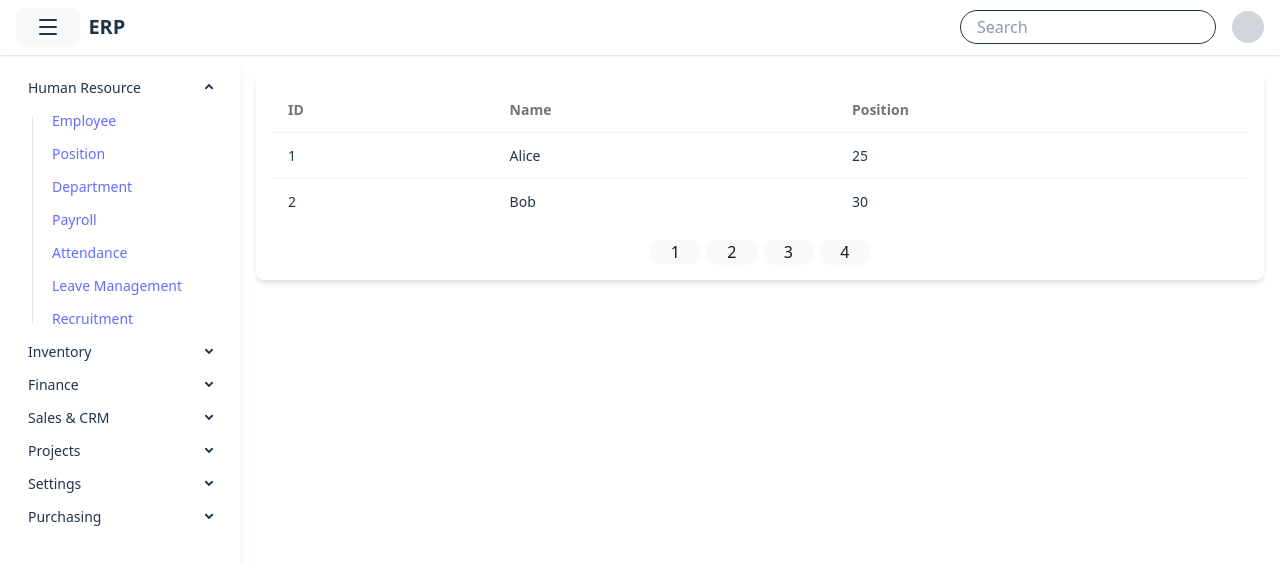
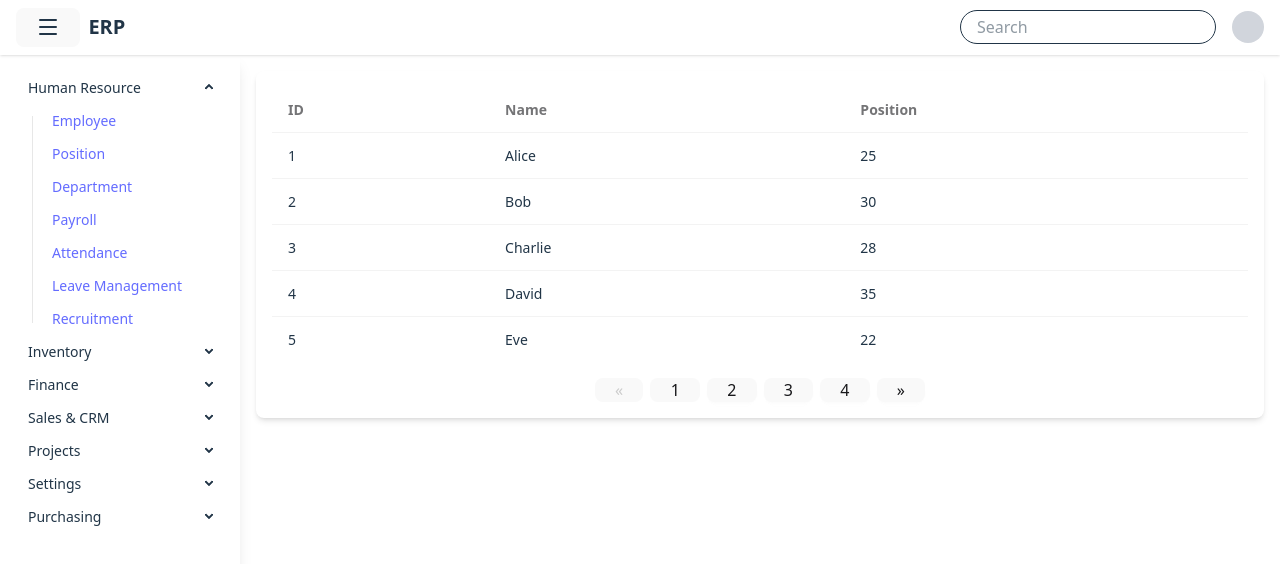
Before and after one commit to adryanasdq/erp-fe, a React (Vite) app: page /hr in a window 1280 px wide. Shown: the top 564 px of the page. Built offline with nearby package versions, Linux system fonts and the light colour scheme.

Commit message:
[Update] Improve DataTable pagination

```diff
--- a/src/components/datatable.tsx
+++ b/src/components/datatable.tsx
@@ -10,7 +10,8 @@ const DataTable = <T extends { id: string }>({
   data,
 }: DataTableProps<T>) => {
   const [currentPage, setCurrentPage] = useState(1);
-  const pageSize = 2;
+  const pageSize = 5;
+  const maxButtons = 4;
 
   const paginatedData = useMemo(() => {
     const startIndex = (currentPage - 1) * pageSize;
@@ -18,6 +19,14 @@ const DataTable = <T extends { id: string }>({
   }, [currentPage, data]);
 
   const totalPages = Math.ceil(data.length / pageSize);
+
+  let startPage = Math.max(1, currentPage - Math.floor(maxButtons / 2));
+  let endPage = startPage + maxButtons - 1;
+
+  if (endPage > totalPages) {
+    endPage = totalPages;
+    startPage = Math.max(1, endPage - maxButtons + 1);
+  }
 
   return (
     <div className="overflow-x-auto flex flex-col items-center bg-white p-4 rounded-lg shadow-md">
@@ -52,7 +61,16 @@ const DataTable = <T extends { id: string }>({
       </table>
 
       <div className="join gap-2 mt-4 flex justify-center">
-        {Array.from({ length: totalPages > 4 ? 4 : totalPages }, (_, i) => i + 1).map(page => (
+        <button
+          className="join-item btn btn-xs"
+          disabled={currentPage === 1}
+          onClick={() => setCurrentPage(prev => Math.max(prev - 1, 1))}
+        >
+          «
+        </button>
+
+        {Array.from({ length: endPage - startPage + 1 }, (_, i) => startPage + i).map(
+          page => (
             <button
               key={page}
               onClick={() => setCurrentPage(page)}
@@ -61,7 +79,18 @@ const DataTable = <T extends { id: string }>({
             >
               {page}
             </button>
-        ))}
+          )
+        )}
+
+        <button
+          className="join-item btn btn-xs"
+          disabled={currentPage === totalPages}
+          onClick={() =>
+            setCurrentPage(prev => Math.min(prev + 1, totalPages))
+          }
+        >
+          »
+        </button>
       </div>
     </div>
   );
```
Lines whose indentation alone changed are shown as unchanged.
